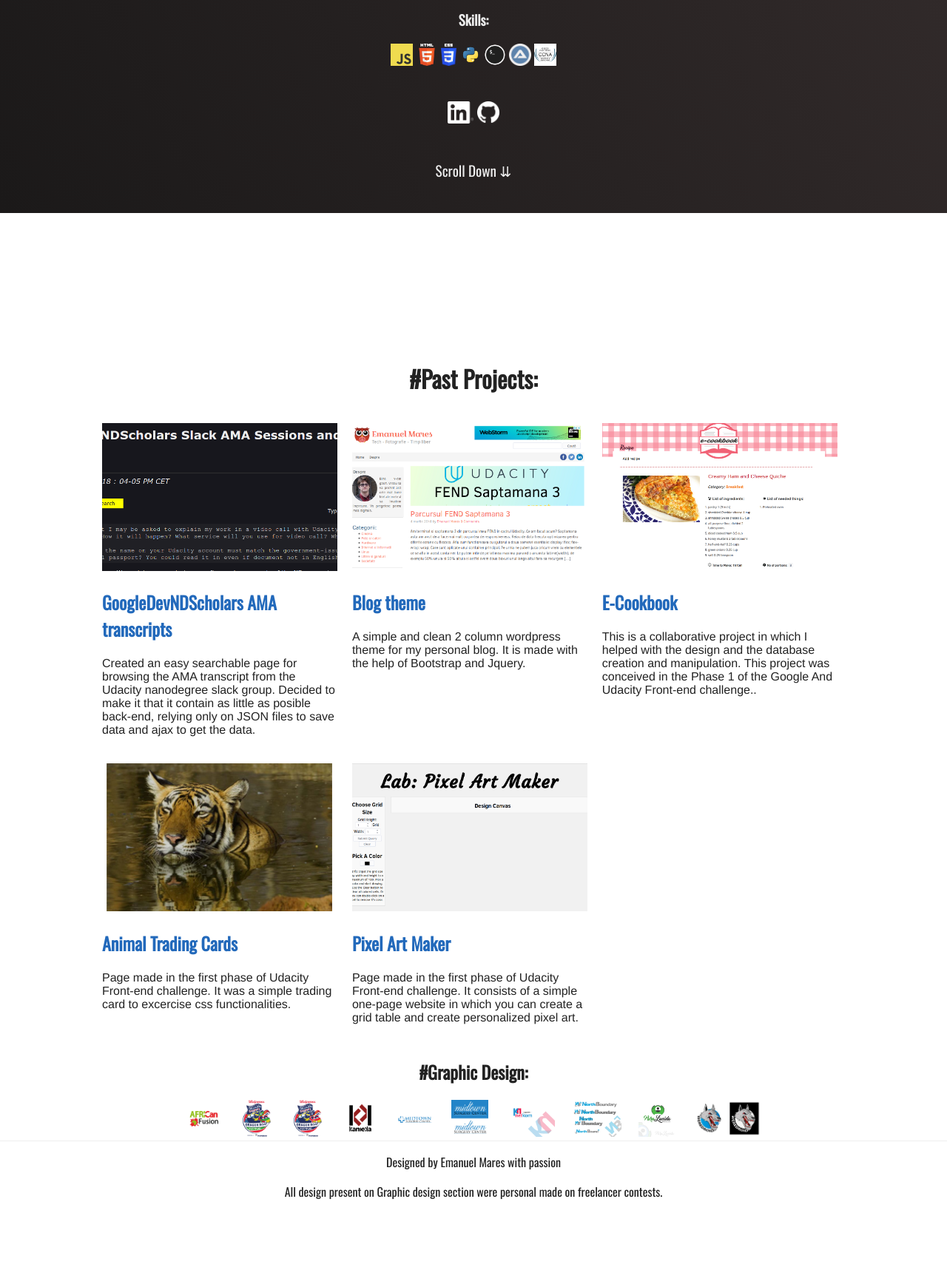
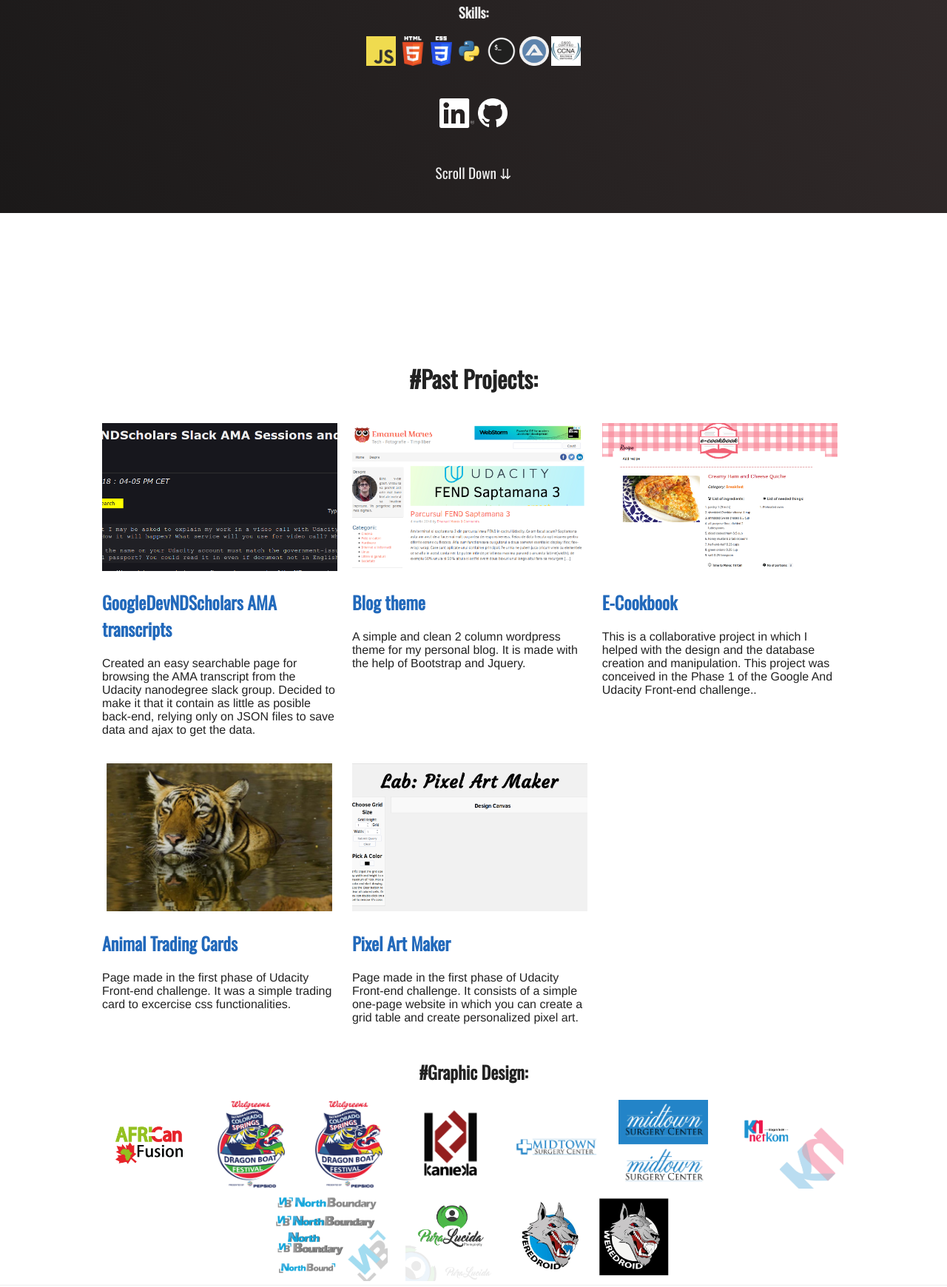
Before and after one commit to MAlhussaini/Portfolio, a plain HTML site: page index.html in a window 1280 px wide. Shown: the part 512-2252 px from the top of the page at 74% size. Before the commit the page ends 2151 px from the top, so only its background shows below. Drawn offline with nearby package versions, Linux system fonts and the light colour scheme.

Commit message:
Added default src for img elements with srcset. And modified the height of the images by inserting into css file.

```diff
--- a/css/style.css
+++ b/css/style.css
@@ -114,6 +114,11 @@ body {
     display: inline;
 }
 
+.icon {
+    height: 5vw;
+    max-height: 5vh;
+}
+
 /* Navigation section */
 
 .nav {
@@ -219,6 +224,8 @@ body {
 .logo-images {
     display: inline;
     margin: 0 10px;
+    height: 10vw;
+    max-height: 15vh;
 }
 
 /* Footer section */
@@ -263,7 +270,7 @@ body {
     }
 
     .menu-small {
-        background: #1b1919e3;
+        background: #292727;
         width: 100%;
         display: block;
         position: absolute;
--- a/index.html
+++ b/index.html
@@ -1,5 +1,5 @@
 <!doctype html>
-<html>
+<html lang="en">
     <head>
         <meta charset="utf-8">
         <meta name="viewport" content="width=device-width, initial-scale=1.0">
@@ -8,9 +8,6 @@
         <meta name="author" content="Emanuel Mares">
         <link rel="stylesheet" href="css/style.css">
         <link href="https://fonts.googleapis.com/css?family=Oswald" rel="stylesheet">
-        <script src="https://code.jquery.com/jquery-3.3.1.min.js">
-        </script>
-        <script src="js/script.js"></script>
     </head>
     <body>
         <!-- Main container -->
@@ -35,17 +32,17 @@
                 <div class="skills">
                     <h3>Skills:</h3>
                     <ul>
-                        <li><img height="30vw" src="img/js-logo.png" alt="javascript icon"></li>
-                        <li><img height="30vw" src="img/html5-logo.png" alt="html5 icon"></li>
-                        <li><img height="30vw" src="img/css3-logo.png" alt="css3 icon"></li>
-                        <li><img height="30vw" src="img/python-logo.png" alt="python icon"></li>
-                        <li><img height="30vw" src="img/bash-icon.png" alt="bash icon"></li>
-                        <li><img height="30vw" src="img/autoit.png" alt="autoit icon"></li>
-                        <li><img height="30vw" src="img/ccnars-logo.jpg" alt="ccna rs badge"></li>
+                        <li><img class="icon" src="img/js-logo.png" alt="javascript icon"></li>
+                        <li><img class="icon" src="img/html5-logo.png" alt="html5 icon"></li>
+                        <li><img class="icon" src="img/css3-logo.png" alt="css3 icon"></li>
+                        <li><img class="icon" src="img/python-logo.png" alt="python icon"></li>
+                        <li><img class="icon" src="img/bash-icon.png" alt="bash icon"></li>
+                        <li><img class="icon" src="img/autoit.png" alt="autoit icon"></li>
+                        <li><img class="icon" src="img/ccnars-logo.jpg" alt="ccna rs badge"></li>
                     </ul>
                 </div>
                 <!-- Social buttons -->
-                <p class="info"><a href="https://www.linkedin.com/in/emanuel-mares/"><img height="30vw" src="img/In-White-66px-R.png" alt="linked-in logo"></a> <a href="https://github.com/emmann1"><img height="30vw" src="img/GitHub-Mark-Light-64px.png" alt="github logo"></a></p>
+                <p class="info"><a href="https://www.linkedin.com/in/emanuel-mares/"><img class="icon" src="img/In-White-66px-R.png" alt="linked-in logo"></a> <a href="https://github.com/emmann1"><img class="icon" src="img/GitHub-Mark-Light-64px.png" alt="github logo"></a></p>
                 <p class="info">Scroll Down ⇊</p>
             </header>
             <!-- Main content section -->
@@ -53,43 +50,43 @@
                 <!-- Past projects -->
                 <h2 class="main-title">#Past Projects:</h2>
                 <div class="main-item">
-                    <img class="main-item-image" srcset="img/googledevdnscholars-ama.png 1x, img/googledevdnscholars-ama-600.png 2x" alt="google dev nd scholars ama transcript site">
+                    <img class="main-item-image" srcset="img/googledevdnscholars-ama.png 1x, img/googledevdnscholars-ama-600.png 2x" src="img/googledevdnscholars-ama-600.png" alt="google dev nd scholars ama transcript site">
                     <h2><a href="https://www.emares.ro/projects/ama/">GoogleDevNDScholars AMA transcripts</a></h2>
                     <p class="main-item-text">Created an easy searchable page for browsing the AMA transcript from the Udacity nanodegree slack group. Decided to make it that it contain as little as posible back-end, relying only on JSON files to save data and ajax to get the data.</p>
                 </div>
                 <div class="main-item">
-                    <img class="main-item-image" srcset="img/blog.png 1x, img/blog-600.png 2x" alt="my personal blog theme">
+                    <img class="main-item-image" srcset="img/blog.png 1x, img/blog-600.png 2x" src="img/blog-600.png" alt="my personal blog theme">
                     <h2><a href="https://www.emares.ro/">Blog theme</a></h2>
                     <p class="main-item-text">A simple and clean 2 column wordpress theme for my personal blog. It is made with the help of Bootstrap and Jquery.</p>
                 </div>
                 <div class="main-item">
-                    <img class="main-item-image" srcset="img/ecookbook.png 1x, img/ecookbook-600.png 2x" alt="e-cookbook project">
+                    <img class="main-item-image" srcset="img/ecookbook.png 1x, img/ecookbook-600.png 2x" src="img/ecookbook-600.png" alt="e-cookbook project">
                     <h2><a href="https://www.emares.ro/projects/e-CookBook/">E-Cookbook</a></h2>
                     <p class="main-item-text">This is a collaborative project in which I helped with the design and the database creation and manipulation. This project was conceived in the Phase 1 of the Google And Udacity Front-end challenge..</p>
                 </div>
                 <div class="main-item">
-                    <img class="main-item-image" srcset="img/animal-trading-card.png 1x, img/animal-trading-card-600.png 2x" alt="animal tradicng card project">
+                    <img class="main-item-image" srcset="img/animal-trading-card.png 1x, img/animal-trading-card-600.png 2x" src="img/animal-trading-card-600.png" alt="animal tradicng card project">
                     <h2><a href="https://www.emares.ro/projects/animal-trading-cards/">Animal Trading Cards</a></h2>
                     <p class="main-item-text">Page made in the first phase of Udacity Front-end challenge. It was a simple trading card to excercise css functionalities.</p>
                 </div>
                 <div class="main-item">
-                    <img class="main-item-image" srcset="img/pixel-art-maker.png 1x, img/pixel-art-maker-600.png 2x" alt="pixel art maker project">
+                    <img class="main-item-image" srcset="img/pixel-art-maker.png 1x, img/pixel-art-maker-600.png 2x" src="img/pixel-art-maker-600.png" alt="pixel art maker project">
                     <h2><a href="https://www.emares.ro/projects/project-pixel-art-maker/">Pixel Art Maker</a></h2>
                     <p class="main-item-text">Page made in the first phase of Udacity Front-end challenge. It consists of a simple one-page website in which you can create a grid table and create personalized pixel art.</p>
                 </div>
                 <!-- Graphic design section of main -->
                 <div class="logo">
                     <h2>#Graphic Design:</h2>
-                    <a href="img/logos/afri-can-fusion.jpg"><img height="50vw" class="logo-images" srcset="img/logos/afri-can-fusion.jpg 1x, img/logos/afri-can-fusion-600.jpg 2x" alt="african fusion logo"></a>
-                    <a href="img/logos/dragonlogo.jpg"><img height="50vw" class="logo-images" srcset="img/logos/dragonlogo.jpg 1x, img/logos/dragonlogo-600.jpg 2x" alt="colorado dragon boat logo "></a>
-                    <a href="img/logos/dragonlogo1.jpg"><img height="50vw" class="logo-images" srcset="img/logos/dragonlogo1.jpg 1x, img/logos/dragonlogo1-600.jpg 2x" alt="colorado dragon boat logo"></a>
-                    <a href="img/logos/kanieka1.jpg"><img height="50vw" class="logo-images" srcset="img/logos/kanieka1.jpg 1x, img/logos/kanieka1-600.jpg 2x" alt="kanieka logo"></a>
-                    <a href="img/logos/midtown.jpg"><img height="50vw" class="logo-images" srcset="img/logos/midtown.jpg 1x, img/logos/midtown-600.jpg 2x" alt="midtown logo"></a>
-                    <a href="img/logos/midtown2.jpg"><img height="50vw" class="logo-images" srcset="img/logos/midtown2.jpg 1x, img/logos/midtown2-600.jpg 2x" alt="midtown alternative logo"></a>
-                    <a href="img/logos/netkom2.jpg"><img height="50vw" class="logo-images" srcset="img/logos/netkom2.jpg 1x, img/logos/netkom2-600.jpg 2x" alt="netkon logo"></a>
-                    <a href="img/logos/northbound.jpg"><img height="50vw" class="logo-images" srcset="img/logos/northbound.jpg 1x, img/logos/northbound-600.jpg 2x" alt="northbound logo"></a>
-                    <a href="img/logos/pura2.jpg"><img height="50vw" class="logo-images" srcset="img/logos/pura2.jpg 1x, img/logos/pura2-600.jpg 2x" alt="pura lucida logo"></a>
-                    <a href="img/logos/were-droid.jpg"><img height="50vw" class="logo-images" srcset="img/logos/were-droid.jpg 1x, img/logos/were-droid-600.jpg 2x" alt="weredroid logo"></a>
+                    <a href="img/logos/afri-can-fusion.jpg"><img class="logo-images" srcset="img/logos/afri-can-fusion.jpg 1x, img/logos/afri-can-fusion-600.jpg 2x" src="img/logos/afri-can-fusion-600.jpg" alt="african fusion logo"></a>
+                    <a href="img/logos/dragonlogo.jpg"><img class="logo-images" srcset="img/logos/dragonlogo.jpg 1x, img/logos/dragonlogo-600.jpg 2x" src="img/logos/dragonlogo-600.jpg" alt="colorado dragon boat logo "></a>
+                    <a href="img/logos/dragonlogo1.jpg"><img class="logo-images" srcset="img/logos/dragonlogo1.jpg 1x, img/logos/dragonlogo1-600.jpg 2x" src="img/logos/dragonlogo1-600.jpg" alt="colorado dragon boat logo"></a>
+                    <a href="img/logos/kanieka1.jpg"><img class="logo-images" srcset="img/logos/kanieka1.jpg 1x, img/logos/kanieka1-600.jpg 2x" src="img/logos/kanieka1-600.jpg" alt="kanieka logo"></a>
+                    <a href="img/logos/midtown.jpg"><img class="logo-images" srcset="img/logos/midtown.jpg 1x, img/logos/midtown-600.jpg 2x" src="img/logos/midtown-600.jpg" alt="midtown logo"></a>
+                    <a href="img/logos/midtown2.jpg"><img class="logo-images" srcset="img/logos/midtown2.jpg 1x, img/logos/midtown2-600.jpg 2x" src="img/logos/midtown2-600.jpg" alt="midtown alternative logo"></a>
+                    <a href="img/logos/netkom2.jpg"><img class="logo-images" srcset="img/logos/netkom2.jpg 1x, img/logos/netkom2-600.jpg 2x" src="img/logos/netkom2-600.jpg" alt="netkon logo"></a>
+                    <a href="img/logos/northbound.jpg"><img class="logo-images" srcset="img/logos/northbound.jpg 1x, img/logos/northbound-600.jpg 2x" src="img/logos/northbound-600.jpg" alt="northbound logo"></a>
+                    <a href="img/logos/pura2.jpg"><img class="logo-images" srcset="img/logos/pura2.jpg 1x, img/logos/pura2-600.jpg 2x" src="img/logos/pura2-600.jpg" alt="pura lucida logo"></a>
+                    <a href="img/logos/were-droid.jpg"><img class="logo-images" srcset="img/logos/were-droid.jpg 1x, img/logos/were-droid-600.jpg 2x" src="img/logos/were-droid-600.jpg" alt="weredroid logo"></a>
                 </div>
             </section>
             <!-- Footer section -->
@@ -98,5 +95,8 @@
                 <p>All design present on Graphic design section were personal made on freelancer contests.</p>
             </footer>
         </div>
+        <script src="https://code.jquery.com/jquery-3.3.1.min.js">
+        </script>
+        <script src="js/script.js"></script>
     </body>
 </html>
--- a/js/script.js
+++ b/js/script.js
@@ -15,7 +15,7 @@
         console.log($(".menu-small").length)
         $(".header").append("<ul class='menu-small'>");
         $(".menu-small").append("<li><a href='/projects/portfolio'>HOME</a></li>");
-        $(".menu-small").append("<li><a href='https://www.emares.ro/despre-mine/'>About</a></li>");
+        $(".menu-small").append("<li><a href='https://www.emares.ro/despre-mine/'>ABOUT</a></li>");
         $(".header").append("</ul>");
       }else {
         $(".menu-small").remove();
```
